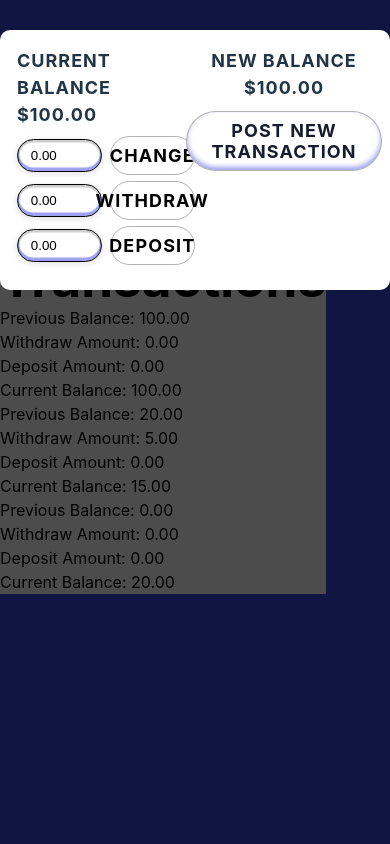
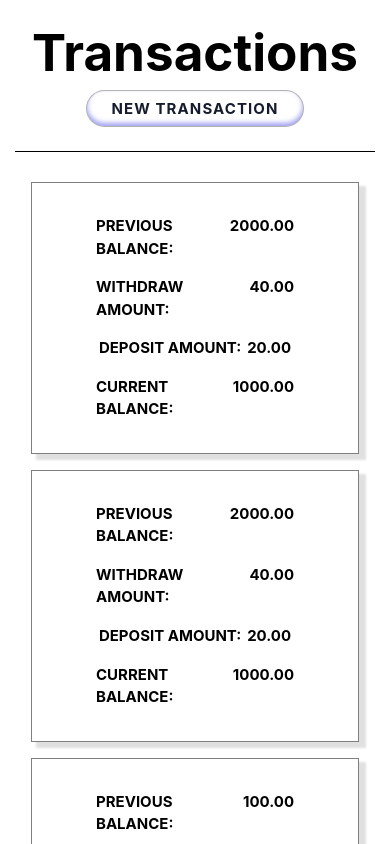
Before and after one commit to savus/Transaction-Calculator, a React (Vite) app: page / in a window 390 px wide. Shown: the top 844 px of the page. Built offline with nearby package versions, Linux system fonts and the light colour scheme; data requests are answered from the project's data file; the HTML template or start-up script is replaced by a standard one.

Commit message:
finish css mobile responsiveness. Give up for now until education advances. Too complex to effectively refactor.

```diff
--- a/db.json
+++ b/db.json
@@ -20,6 +20,20 @@
       "depositAmount": "0.00",
       "newBalance": "100.00",
       "id": 2
+    },
+    {
+      "currentBalance": "2000.00",
+      "withdrawAmount": "40.00",
+      "depositAmount": "20.00",
+      "newBalance": "1000.00",
+      "id": 3
+    },
+    {
+      "currentBalance": "2000.00",
+      "withdrawAmount": "40.00",
+      "depositAmount": "20.00",
+      "newBalance": "1000.00",
+      "id": 4
     }
   ]
 }
--- a/src/App.tsx
+++ b/src/App.tsx
@@ -2,7 +2,7 @@ import { Component } from "react";
 import "./css/base.css";
 import "./css/styles.css";
 import { Requests } from "./api";
-import { Transaction } from "./types";
+import { TModalState, Transaction } from "./types";
 
 type State = {
   currentBalance: string;
@@ -10,6 +10,7 @@ type State = {
   withdrawInput: string;
   depositInput: string;
   allTransactions: Transaction[];
+  modalVisibleState: TModalState;
 };
 
 class App extends Component<Record<string, never>, State> {
@@ -19,6 +20,7 @@ class App extends Component<Record<string, never>, State> {
     withdrawInput: "0.00",
     depositInput: "0.00",
     allTransactions: [],
+    modalVisibleState: "",
   };
 
   fetchData = () => {
@@ -46,6 +48,7 @@ class App extends Component<Record<string, never>, State> {
       withdrawInput,
       depositInput,
       allTransactions,
+      modalVisibleState,
     } = this.state;
 
     const calculateTotals = () => {
@@ -55,22 +58,34 @@ class App extends Component<Record<string, never>, State> {
       return `${(parsedCurrent - parsedWithdraw + parsedDeposit).toFixed(2)}`;
     };
 
+    const resetInputs = () => {
+      this.setState({
+        currentBalanceInput: "0.00",
+        withdrawInput: "0.00",
+        depositInput: "0.00",
+      });
+    };
+
     const sortedTransactions = [...allTransactions].sort((a, b) => b.id - a.id);
 
     return (
       <>
-        <div className="full-site-modal is-visible" data-animation="fadeInOut">
+        <div
+          className={`full-site-modal ${modalVisibleState}`}
+          data-animation="fadeInOut"
+          onClick={(e) => {
+            const target = e.target;
+            if (target.className.includes("full-site-modal"))
+              this.setState({ modalVisibleState: "" });
+          }}
+        >
           <div className="modal-body container-md">
             <form
               id="transaction-form"
               onSubmit={(e) => {
                 e.preventDefault();
-                this.postTransaction({
-                  currentBalance: currentBalance,
-                  withdrawAmount: withdrawInput,
-                  depositAmount: depositInput,
-                  newBalance: calculateTotals(),
-                });
+                this.setState({ modalVisibleState: "" });
+                // resetInputs();
               }}
             >
               <div className="left-side">
@@ -91,6 +106,8 @@ class App extends Component<Record<string, never>, State> {
                     className="btn btn-secondary"
                     onClick={() => {
                       this.setState({ currentBalance: currentBalanceInput });
+                      console.log(currentBalance, currentBalanceInput);
+                      // resetInputs();
                     }}
                   >
                     Change
@@ -111,6 +128,7 @@ class App extends Component<Record<string, never>, State> {
                     className="btn btn-secondary"
                     onClick={() => {
                       this.setState({ currentBalance: calculateTotals() });
+                      // resetInputs();
                     }}
                   >
                     Withdraw
@@ -131,6 +149,7 @@ class App extends Component<Record<string, never>, State> {
                     className="btn btn-secondary"
                     onClick={() => {
                       this.setState({ currentBalance: calculateTotals() });
+                      // resetInputs();
                     }}
                   >
                     Deposit
@@ -142,7 +161,14 @@ class App extends Component<Record<string, never>, State> {
                   New Balance ${calculateTotals()}
                 </div>
                 <div className="btn-center">
-                  <button className="btn btn-primary">
+                  <button
+                    className="btn btn-primary"
+                    onClick={(e) => {
+                      e.preventDefault();
+                      this.setState({ modalVisibleState: "" });
+                      // resetInputs();
+                    }}
+                  >
                     Post New Transaction
                   </button>
                 </div>
@@ -154,14 +180,39 @@ class App extends Component<Record<string, never>, State> {
         <div
           id="transaction-history"
           style={{ backgroundColor: "#fff", color: "#000" }}
+          className="container-md"
         >
-          <h1>Transactions</h1>
+          <header className="history-header">
+            <h1>Transactions</h1>
+            <button
+              id="new-transaction-button"
+              className="btn btn-primary"
+              onClick={(e) => {
+                e.preventDefault();
+                this.setState({ modalVisibleState: "is-visible" });
+              }}
+            >
+              New Transaction
+            </button>
+          </header>
           {sortedTransactions.map((transaction) => (
-            <div key={transaction.id}>
-              <div>Previous Balance: {transaction.currentBalance}</div>
-              <div>Withdraw Amount: {transaction.withdrawAmount}</div>
-              <div>Deposit Amount: {transaction.depositAmount}</div>
-              <div>Current Balance: {transaction.newBalance}</div>
+            <div className="transaction-card" key={transaction.id}>
+              <div>
+                Previous Balance:
+                <span>{transaction.currentBalance}</span>
+              </div>
+              <div>
+                Withdraw Amount:
+                <span>{transaction.withdrawAmount}</span>
+              </div>
+              <div>
+                Deposit Amount:
+                <span>{transaction.depositAmount}</span>
+              </div>
+              <div>
+                Current Balance:
+                <span>{transaction.newBalance}</span>
+              </div>
             </div>
           ))}
         </div>
--- a/src/css/styles.css
+++ b/src/css/styles.css
@@ -36,12 +36,16 @@ body {
 #transaction-form {
   display: flex;
   justify-content: space-between;
-  flex-wrap: nowrap;
+  flex-wrap: wrap;
+}
+
+.modal-body .left-side {
+  margin-right: 20px;
 }
 
 .modal-body .left-side,
 .modal-body .right-side {
-  width: 50%;
+  max-width: 320px;
 }
 
 .modal-body .left-side > div,
@@ -82,6 +86,41 @@ body {
   align-items: center;
 }
 
+#transaction-history {
+  padding-bottom: var(--size-18);
+}
+
+.history-header {
+  text-align: center;
+  border-bottom: 1.5px solid black;
+  padding: 1.5rem 0;
+  margin-bottom: var(--size-30);
+}
+
+.history-header h1 {
+  margin-bottom: var(--size-10);
+}
+
+#new-transaction-button {
+  font-size: var(--size-15);
+}
+
+.transaction-card {
+  margin: 1rem;
+  padding: 1rem;
+  border: 1px solid rgba(0, 0, 0, 0.5);
+  box-shadow: 6px 5px 2px 1px rgba(0, 0, 0, 0.123);
+}
+
+.transaction-card > div {
+  margin: 1rem 3rem;
+  font-size: var(--size-15);
+  font-weight: 700;
+  text-transform: uppercase;
+  display: flex;
+  justify-content: space-around;
+}
+
 [data-animation="fadeInOut"] {
   transition: visibility 0.35s, opacity 0.35s;
 }
@@ -92,3 +131,10 @@ body {
   visibility: visible;
   opacity: 1;
 }
+
+@media (min-width: 340px) {
+  #transaction-form {
+    justify-content: center;
+    text-align: center;
+  }
+}
--- a/src/types.ts
+++ b/src/types.ts
@@ -9,3 +9,5 @@ export type Transaction = {
   depositAmount: string;
   newBalance: string;
 };
+
+export type TModalState = "is-visible" | "";
```
